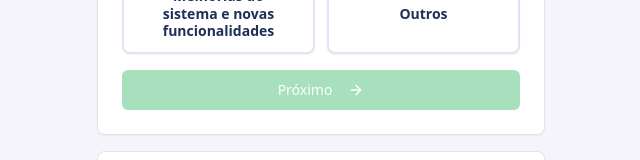
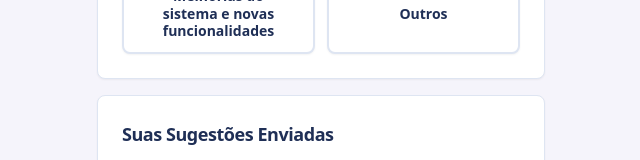
Before and after one commit to igordasaipos/caixinhadesugestoes, a React (Vite) app: page / in a window 1280 px wide. Shown: the part 443-603 px from the top of the page, without its empty margins (319-959 px from the left). Built offline with nearby package versions, Linux system fonts and the light colour scheme; no server answers; the database is empty.

Commit message:
Fix: Remove duplicate next button

```diff
--- a/src/components/SuggestionWizard.tsx
+++ b/src/components/SuggestionWizard.tsx
@@ -360,6 +360,7 @@ const SuggestionWizard = () => {
       // Reset form and go back to step 1
       setFormData(prev => ({
         ...prev,
+        category: null,
         suggestion: "",
         preferredContactMethod: '',
         contactValue: "",
@@ -486,20 +487,10 @@ const SuggestionWizard = () => {
         </CardHeader>
         <CardContent className="space-y-4">
           {currentStep === 1 && (
-            <>
-              <Step0CategorySelection
-                selectedCategory={formData.category}
-                onCategorySelect={handleCategorySelect}
-              />
-              <Button
-                onClick={handleNext}
-                disabled={!formData.category}
-                className="w-full"
-              >
-                Próximo
-                <ArrowRight className="w-4 h-4 ml-2" />
-              </Button>
-            </>
+            <Step0CategorySelection
+              selectedCategory={formData.category}
+              onCategorySelect={handleCategorySelect}
+            />
           )}
 
           {currentStep === 2 && (
```
